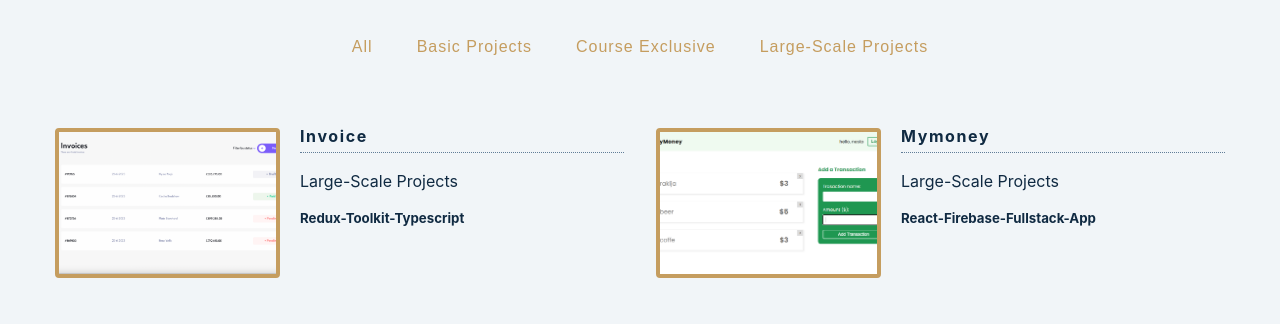
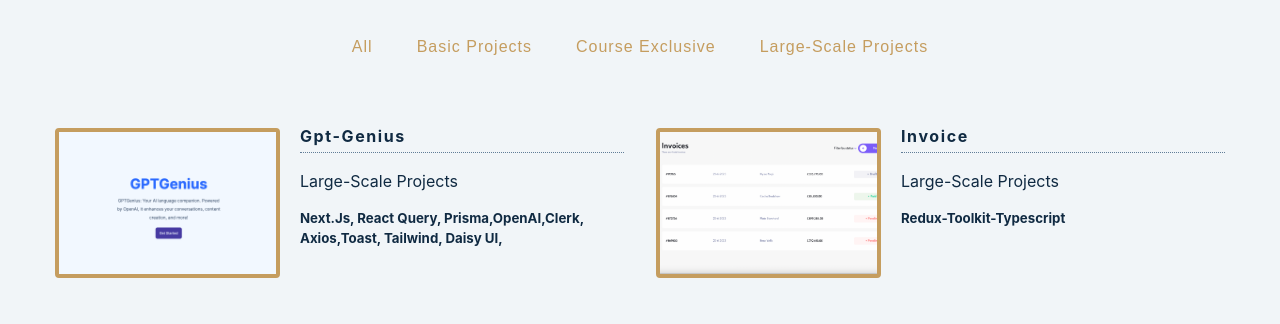
Before and after one commit to ShIKULJAK/portfolio, a React (Create React App) app: page / in a window 1280 px wide. Shown: the part 1140-1464 px from the top of the page. Built offline with nearby package versions, Linux system fonts and the light colour scheme; grey boxes are pictures that could not be loaded.

Commit message:
Update data.js

```diff
--- a/src/data.js
+++ b/src/data.js
@@ -230,6 +230,14 @@
     img: './images/invoice-app.png',
     tech: 'redux-toolkit-typescript',
     url: 'https://shikulja-invoice-app.netlify.app/',
+  },
+    {
+    id: 30,
+    title: 'gpt-genius',
+    category: 'large-scale projects',
+    img: './images/gpt-genius.png',
+    tech: 'Next.js, React Query, Prisma,OpenAI,Clerk, Axios,Toast, Tailwind, Daisy UI,',
+    url: 'https://shikulja-gpt-genius.vercel.app/',
   }
 ];
 export default menu;
```
